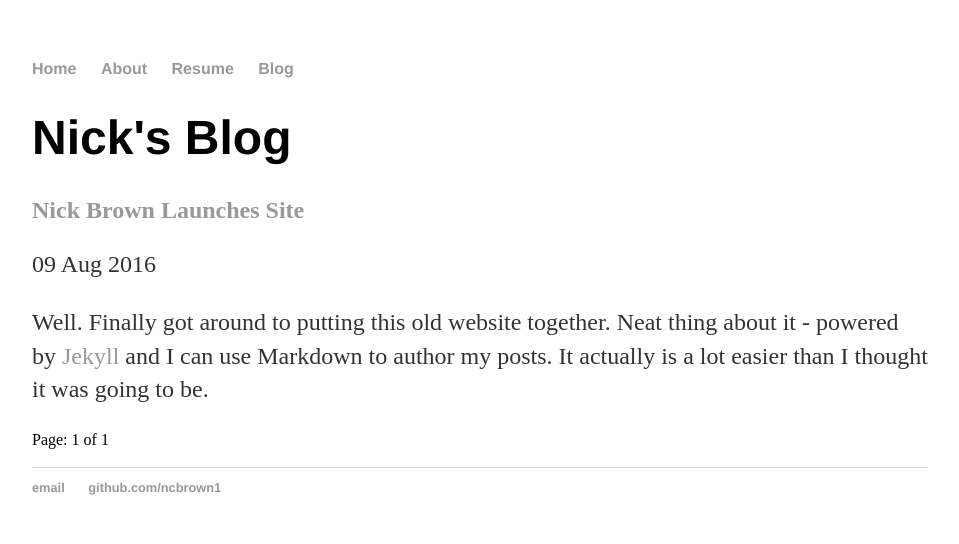
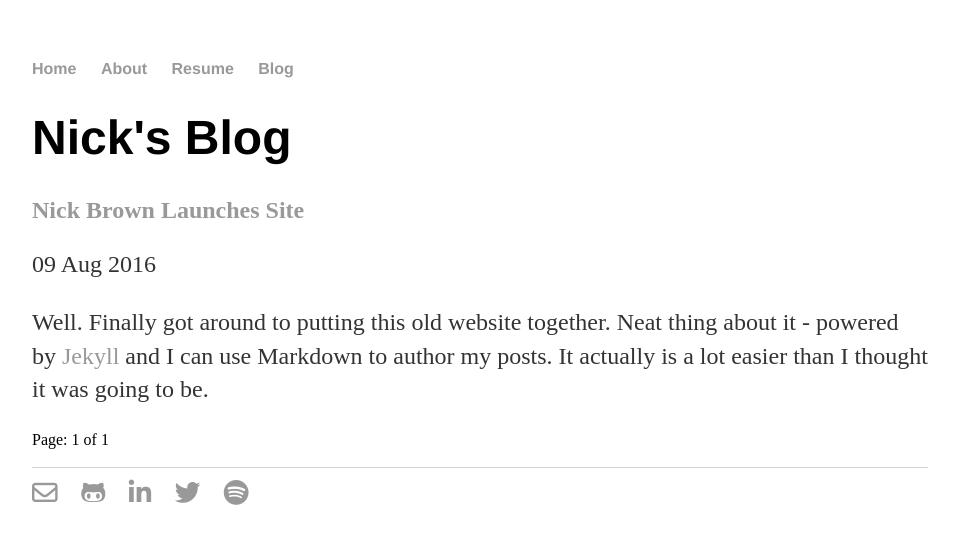
Before and after one commit to ncbrown1/ncbrown1.github.io, a Jekyll site: the page built from blog/index.html, in a window 1280 px wide. Shown: the top 544 px of the page, without its empty margins (160-1119 px from the left). Built offline with Jekyll 4.4.1, drawn with Linux system fonts in a browser that asks for light colours; nearby versions of some CDN libraries; the list of posts is cut into pages by our own code.

Commit message:
added social icons

```diff
--- a/_layouts/default.html
+++ b/_layouts/default.html
@@ -4,6 +4,7 @@
 		<title>{{ page.title }}</title>
 		<!-- link to main stylesheet -->
 		<link rel="stylesheet" type="text/css" href="/css/main.css">
+    <script src="https://use.fontawesome.com/1b5853a8bb.js"></script>
 	</head>
 	<body>
 		<nav>
@@ -21,8 +22,21 @@
 		</div><!-- /.container -->
 		<footer>
     	<ul>
-    		<li><a href="mailto:nickbrown714@gmail.com">email</a></li>
-    		<li><a href="https://github.com/ncbrown1">github.com/ncbrown1</a></li>
+    		<li><a href="mailto:nick@nick-brown.me" title="email">
+          <i class="fa fa-envelope-o fa-2x" aria-hidden="true"></i>
+        </a></li>
+    		<li><a href="https://github.com/ncbrown1" title="github">
+          <i class="fa fa-github-alt fa-2x" aria-hidden="true"></i>
+        </a></li>
+        <li><a href="https://linkedin.com/in/ncbrown1" title="linkedin">
+          <i class="fa fa-linkedin fa-2x" aria-hidden="true"></i>
+        </a></li>
+        <li><a href="https://twitter.com/ncbrown1" title="twitter">
+          <i class="fa fa-twitter fa-2x" aria-hidden="true"></i>
+        </a></li>
+        <li><a href="https://open.spotify.com/user/121577201" title="spotify">
+          <i class="fa fa-spotify fa-2x" aria-hidden="true"></i>
+        </a></li>
 			</ul>
 		</footer>
 	</body>
```
